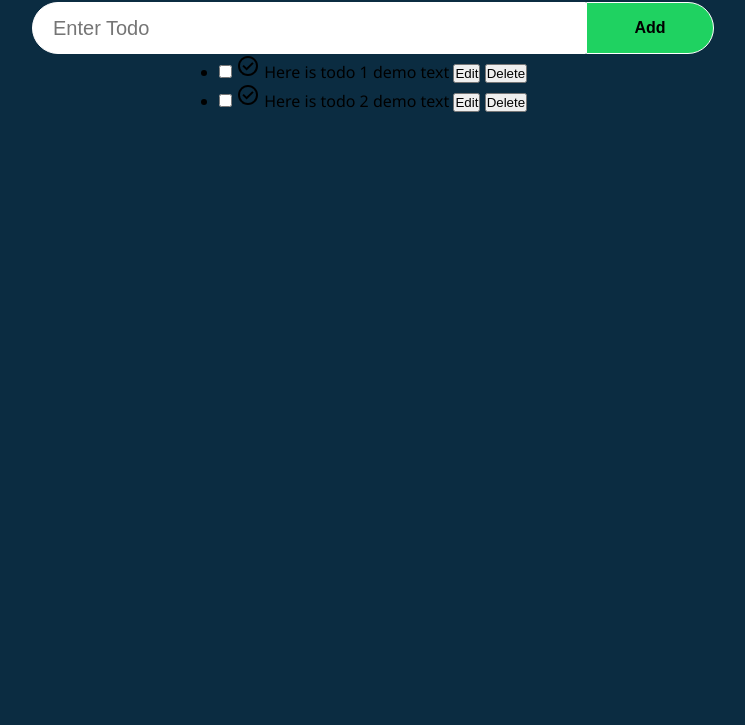
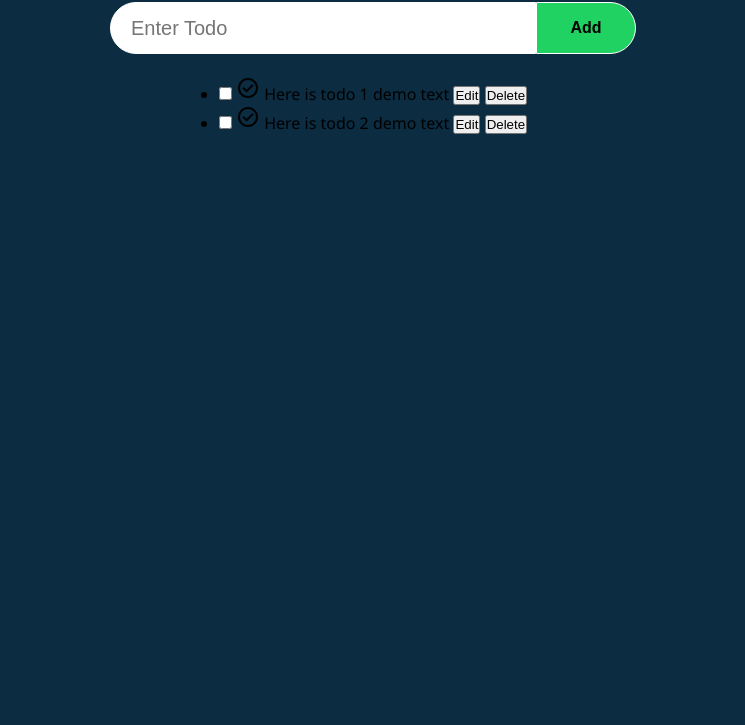
Before and after one commit to pankajsingh016/Yojana-Tracker, a plain HTML site: page index.html in a window 1280 px wide. Shown: the part 105-830 px from the top of the page, without its empty margins (267-1012 px from the left). Before the commit the page ends 800 px from the top, so only its background shows below. Drawn offline with Linux system fonts and the light colour scheme.

Commit message:
finalized the add-todo css

```diff
--- a/style.css
+++ b/style.css
@@ -11,6 +11,7 @@
 
 body{
     background-color: var(--background-color);
+    height: 100vh;
     font-family: 'Segoe UI', Tahoma, Geneva, Verdana, sans-serif;
 }
 
@@ -35,23 +36,27 @@ body{
     justify-content: center;
     width: 100%;
     margin-top: 12px;
+    margin-bottom: 22px;
 }
 
 .input-todo{
-    width: 40%;
+    width: 30%;
     min-width: 200px;
+    max-width: 400px;
     font-size: 20px;
     padding: 5px 20px;
     height: 40px;
     border: 1px solid white;
     border-radius: 30px 0px 0px 30px;
+    caret-color: rgb(11, 44, 65);
 }
 .input-todo:focus{
     outline: none;
 }
 
 #add-todo{
-    width: 10%;
+    width: 100px;
+    min-width: 90px;
     font-size:1rem;
     font-weight: 700;
     background-color: var(--add-button-color);
```
